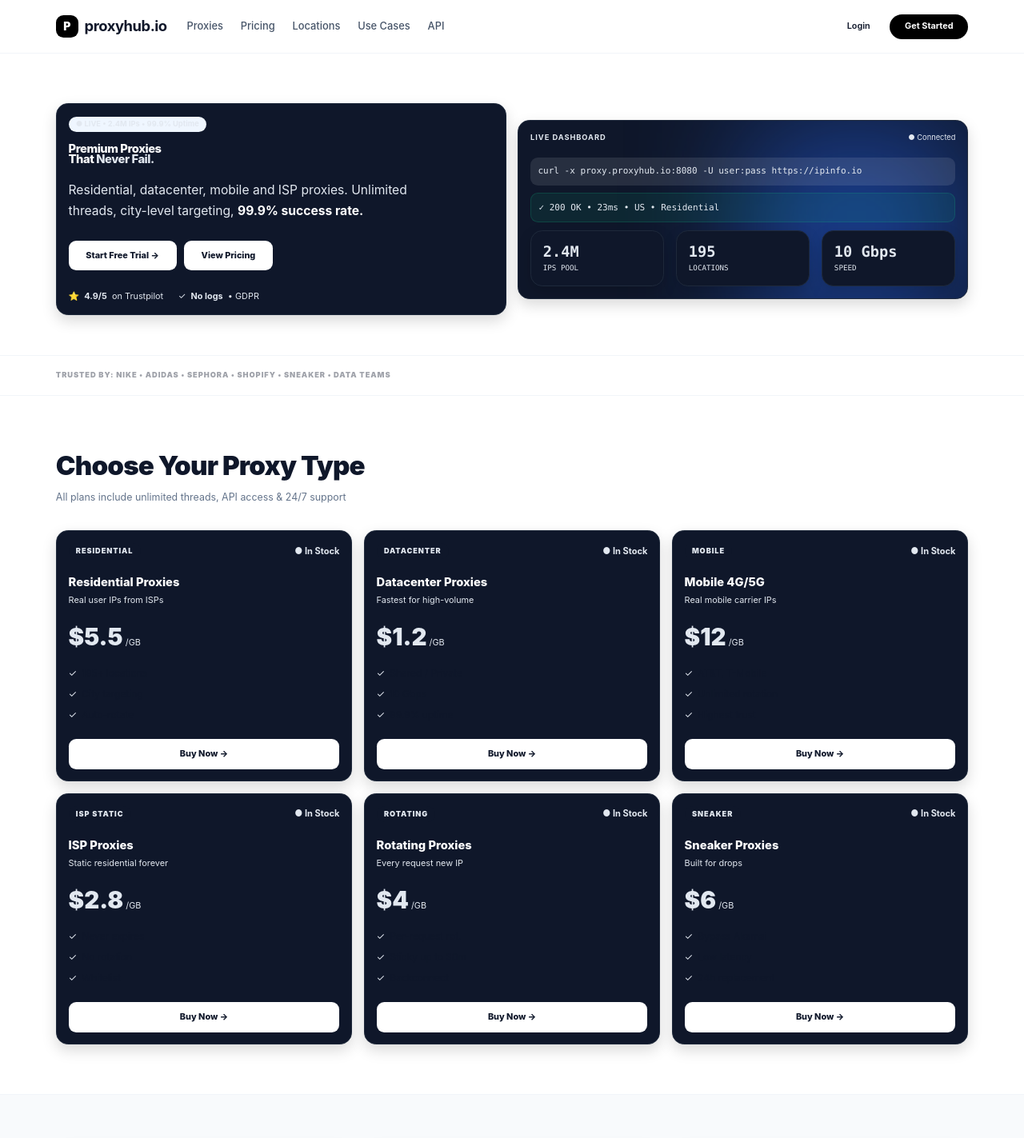
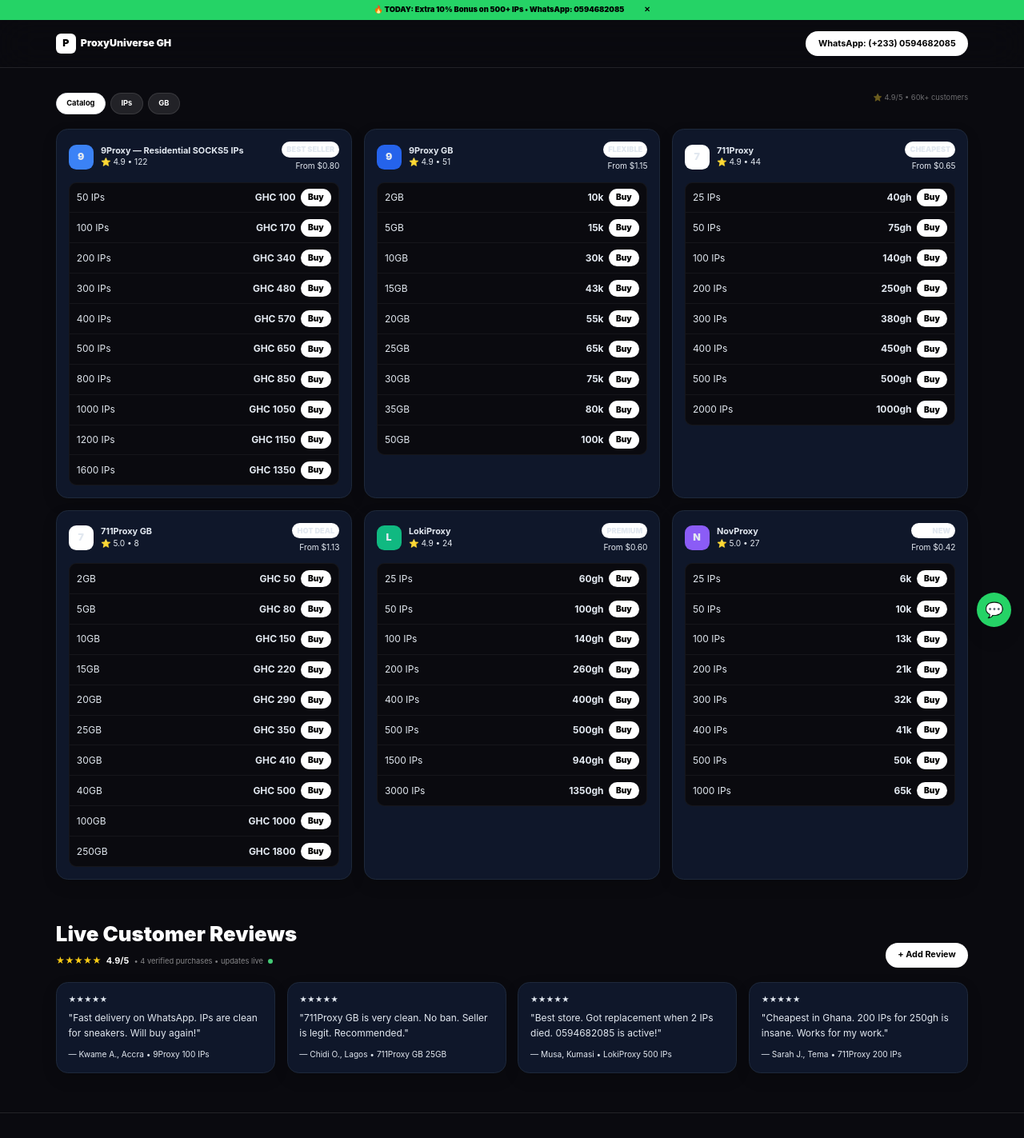
Before and after one commit to degraftquans-png/proxy-client-store, a React (Vite) app: page / in a window 1280 px wide. Shown: the top 1423 px of the page at 80% size. Built offline with nearby package versions, Linux system fonts and the light colour scheme.

Commit message:
add live reviews to marketplace

```diff
--- a/src/App.jsx
+++ b/src/App.jsx
@@ -1,130 +1,156 @@
-import { useState } from 'react';
+import { useState, useEffect } from 'react';
 
-export default function App() {
-  const [billing, setBilling] = useState('monthly');
+const WHATSAPP = "233594682085";
+const waLink = (msg) => `https://wa.me/${WHATSAPP}?text=${encodeURIComponent(msg)}`;
+
+const PRODUCTS = [
+  { id:'9proxy-ips', name:'9Proxy — Residential SOCKS5 IPs', rating:'4.9 • 122', badge:'BEST SELLER', from:'From $0.80', type:'IPs', letter:'9', color:'bg-blue-500', list:[
+    {label:'50 IPs', price:'GHC 100'},{label:'100 IPs', price:'GHC 170'},{label:'200 IPs', price:'GHC 340'},{label:'300 IPs', price:'GHC 480'},{label:'400 IPs', price:'GHC 570'},{label:'500 IPs', price:'GHC 650'},{label:'800 IPs', price:'GHC 850'},{label:'1000 IPs', price:'GHC 1050'},{label:'1200 IPs', price:'GHC 1150'},{label:'1600 IPs', price:'GHC 1350'},
+  ]},
+  { id:'9proxy-gb', name:'9Proxy GB', rating:'4.9 • 51', badge:'FLEXIBLE', from:'From $1.15', type:'GB', letter:'9', color:'bg-blue-600', list:[
+    {label:'2GB', price:'10k'},{label:'5GB', price:'15k'},{label:'10GB', price:'30k'},{label:'15GB', price:'43k'},{label:'20GB', price:'55k'},{label:'25GB', price:'65k'},{label:'30GB', price:'75k'},{label:'35GB', price:'80k'},{label:'50GB', price:'100k'},
+  ]},
+  { id:'711-ips', name:'711Proxy', rating:'4.9 • 44', badge:'CHEAPEST', from:'From $0.65', type:'IPs', letter:'7', color:'bg-white text-black', list:[
+    {label:'25 IPs', price:'40gh'},{label:'50 IPs', price:'75gh'},{label:'100 IPs', price:'140gh'},{label:'200 IPs', price:'250gh'},{label:'300 IPs', price:'380gh'},{label:'400 IPs', price:'450gh'},{label:'500 IPs', price:'500gh'},{label:'2000 IPs', price:'1000gh'},
+  ]},
+  { id:'711-gb', name:'711Proxy GB', rating:'5.0 • 8', badge:'HOT DEAL', from:'From $1.13', type:'GB', letter:'7', color:'bg-white text-black', list:[
+    {label:'2GB', price:'GHC 50'},{label:'5GB', price:'GHC 80'},{label:'10GB', price:'GHC 150'},{label:'15GB', price:'GHC 220'},{label:'20GB', price:'GHC 290'},{label:'25GB', price:'GHC 350'},{label:'30GB', price:'GHC 410'},{label:'40GB', price:'GHC 500'},{label:'100GB', price:'GHC 1000'},{label:'250GB', price:'GHC 1800'},
+  ]},
+  { id:'loki', name:'LokiProxy', rating:'4.9 • 24', badge:'PREMIUM', from:'From $0.60', type:'IPs', letter:'L', color:'bg-emerald-500', list:[
+    {label:'25 IPs', price:'60gh'},{label:'50 IPs', price:'100gh'},{label:'100 IPs', price:'140gh'},{label:'200 IPs', price:'260gh'},{label:'400 IPs', price:'400gh'},{label:'500 IPs', price:'500gh'},{label:'1500 IPs', price:'940gh'},{label:'3000 IPs', price:'1350gh'},
+  ]},
+  { id:'nov', name:'NovProxy', rating:'5.0 • 27', badge:'NEW', from:'From $0.42', type:'IPs', letter:'N', color:'bg-violet-500', list:[
+    {label:'25 IPs', price:'6k'},{label:'50 IPs', price:'10k'},{label:'100 IPs', price:'13k'},{label:'200 IPs', price:'21k'},{label:'300 IPs', price:'32k'},{label:'400 IPs', price:'41k'},{label:'500 IPs', price:'50k'},{label:'1000 IPs', price:'65k'},
+  ]},
+];
+
+const DEFAULT_REVIEWS = [
+  {name:'Kwame A.', loc:'Accra • 9Proxy 100 IPs', text:'Fast delivery on WhatsApp. IPs are clean for sneakers. Will buy again!', stars:5},
+  {name:'Chidi O.', loc:'Lagos • 711Proxy GB 25GB', text:'711Proxy GB is very clean. No ban. Seller is legit. Recommended.', stars:5},
+  {name:'Musa', loc:'Kumasi • LokiProxy 500 IPs', text:'Best store. Got replacement when 2 IPs died. 0594682085 is active!', stars:5},
+  {name:'Sarah J.', loc:'Tema • 711Proxy 200 IPs', text:'Cheapest in Ghana. 200 IPs for 250gh is insane. Works for my work.', stars:5},
+];
+
+export default function App(){
+  const [filter, setFilter] = useState('all');
+  const [reviews, setReviews] = useState(DEFAULT_REVIEWS);
+  const [showForm, setShowForm] = useState(false);
+  const [newR, setNewR] = useState({name:'', loc:'', text:''});
+  const [recent, setRecent] = useState(null);
+  const [showPromo, setShowPromo] = useState(true);
+
+  useEffect(()=>{
+    const saved = localStorage.getItem('proxy_reviews_gh');
+    if(saved) setReviews(JSON.parse(saved));
+  },[]);
+
+  // Live recent buyer popup
+  useEffect(()=>{
+    const names = ['Someone from Accra','Chidi from Lagos','Kwesi from Kumasi','Ama from Tema','Tunde from Abuja'];
+    const items = ['711Proxy 25 IPs','9Proxy GB 10GB','LokiProxy 100 IPs','NovProxy 500 IPs','711Proxy GB 5GB'];
+    const iv = setInterval(()=>{
+      setRecent({who:names[Math.floor(Math.random()*names.length)], what:items[Math.floor(Math.random()*items.length)]});
+      setTimeout(()=>setRecent(null), 4000);
+    }, 8000);
+    return()=>clearInterval(iv);
+  },[]);
+
+  const addReview = ()=>{
+    if(!newR.name ||!newR.text) return alert('Fill name and review');
+    const updated = [{...newR, stars:5, loc: newR.loc || 'Ghana'},...reviews];
+    setReviews(updated);
+    localStorage.setItem('proxy_reviews_gh', JSON.stringify(updated));
+    setNewR({name:'', loc:'', text:''});
+    setShowForm(false);
+  };
+
+  const filtered = filter==='all'? PRODUCTS : PRODUCTS.filter(p=>p.type===filter);
 
   return (
-    <div className="min-h-screen bg-white text-slate-900 font-['Inter']">
-      {/* HEADER */}
-      <header className="sticky top-0 z-50 bg-white/80 backdrop-blur-xl border-b border-slate-100">
-        <div className="max-w-[1280px] mx-auto px-6 h-[72px] flex justify-between items-center">
-          <div className="flex items-center gap-8">
-            <div className="flex items-center gap-2.5">
-              <div className="w-9 h-9 bg-black rounded-xl flex items-center justify-center text-white font-black text-lg">P</div>
-              <b className="text-[20px] tracking-tight">proxyhub.io</b>
-            </div>
-            <nav className="hidden lg:flex gap-7 text-[14px] font-medium text-slate-600">
-              <a href="#">Proxies</a><a href="#">Pricing</a><a href="#">Locations</a><a href="#">Use Cases</a><a href="#">API</a>
-            </nav>
-          </div>
-          <div className="flex gap-3">
-            <button className="px-5 py-2.5 text-sm font-semibold">Login</button>
-            <button className="px-6 py-2.5 bg-black text-white rounded-full text-sm font-bold hover:bg-blue-600 transition">Get Started</button>
-          </div>
+    <div className="min-h-screen bg-[#0A0A0F] text-white">
+      {showPromo && <div className="bg-[#25D366] text-black text-center py-2 text-xs font-black flex justify-center gap-4 px-4">🔥 TODAY: Extra 10% Bonus on 500+ IPs • WhatsApp: 0594682085 <button onClick={()=>setShowPromo(false)} className="ml-4">✕</button></div>}
+
+      <header className="sticky top-0 z-40 bg-[#0A0A0F]/80 backdrop-blur-xl border-b border-white/10">
+        <div className="max-w-[1280px] mx-auto px-6 h-[64px] flex justify-between items-center">
+          <div className="font-black flex items-center gap-2"><div className="w-8 h-8 bg-white text-black rounded-lg grid place-items-center">P</div> ProxyUniverse GH</div>
+          <a href={waLink('Hi, I want to buy proxy')} className="bg-white text-black px-5 py-2.5 rounded-full text-sm font-bold">WhatsApp: (+233) 0594682085</a>
         </div>
       </header>
 
-      {/* HERO */}
-      <section className="max-w-[1280px] mx-auto px-6 pt-20 pb-16 grid lg:grid-cols-2 gap-12 items-center">
-        <div>
-          <div className="inline-flex items-center gap-2 bg-blue-50 text-blue-700 px-3 py-1 rounded-full text-xs font-bold mb-5">● LIVE • 2.4M IPs • 99.9% Uptime</div>
-          <h1 className="text-[56px] font-black leading-[0.9] tracking-[-0.03em]">Premium Proxies<br/>That <span className="text-blue-600">Never Fail.</span></h1>
-          <p className="text-[17px] text-slate-500 mt-6 leading-relaxed max-w-[520px]">Residential, datacenter, mobile and ISP proxies. Unlimited threads, city-level targeting, <b className="text-slate-900">99.9% success rate.</b></p>
-          <div className="flex gap-3 mt-8">
-            <button className="bg-black text-white px-7 py-3.5 rounded-full font-bold text-sm">Start Free Trial →</button>
-            <button className="bg-slate-100 px-7 py-3.5 rounded-full font-bold text-sm">View Pricing</button>
-          </div>
-          <div className="flex gap-6 mt-8 text-sm">
-            <span className="flex gap-2">⭐ <b>4.9/5</b> on Trustpilot</span>
-            <span className="flex gap-2">✓ <b>No logs</b> • GDPR</span>
-          </div>
+      {/* CATALOG - like screenshot 2 */}
+      <section className="max-w-[1280px] mx-auto px-6 pt-10">
+        <div className="flex gap-2 mb-6">
+          <button onClick={()=>setFilter('all')} className={`px-4 py-2 rounded-full text-xs font-bold border ${filter==='all'?'bg-white text-black':'bg-white/10 border-white/10'}`}>Catalog</button>
+          <button onClick={()=>setFilter('IPs')} className={`px-4 py-2 rounded-full text-xs font-bold border ${filter==='IPs'?'bg-white text-black':'bg-white/10 border-white/10'}`}>IPs</button>
+          <button onClick={()=>setFilter('GB')} className={`px-4 py-2 rounded-full text-xs font-bold border ${filter==='GB'?'bg-white text-black':'bg-white/10 border-white/10'}`}>GB</button>
+          <span className="ml-auto text-xs text-white/40">⭐ 4.9/5 • 60k+ customers</span>
         </div>
-        <div className="bg-slate-900 rounded-[32px] p-8 text-white relative overflow-hidden">
-          <div className="absolute top-0 right-0 w-[300px] h-[300px] bg-blue-600 blur-[80px] opacity-50"></div>
-          <div className="relative">
-            <div className="flex justify-between mb-6"><span className="text-slate-400 text-xs font-bold tracking-widest">LIVE DASHBOARD</span><span className="text-emerald-400 text-xs">● Connected</span></div>
-            <div className="space-y-3 font-mono text-[12px]">
-              <div className="bg-white/10 p-3 rounded-xl">curl -x proxy.proxyhub.io:8080 -U user:pass https://ipinfo.io</div>
-              <div className="bg-emerald-500/10 border border-emerald-500/20 p-3 rounded-xl text-emerald-300">✓ 200 OK • 23ms • US • Residential</div>
-              <div className="grid grid-cols-3 gap-3 mt-6">
-                <div className="bg-white/5 p-4 rounded-2xl"><div className="text-2xl font-black">2.4M</div><div className="text-[10px] text-slate-400 uppercase">IPs Pool</div></div>
-                <div className="bg-white/5 p-4 rounded-2xl"><div className="text-2xl font-black">195</div><div className="text-[10px] text-slate-400 uppercase">Locations</div></div>
-                <div className="bg-white/5 p-4 rounded-2xl"><div className="text-2xl font-black">10 Gbps</div><div className="text-[10px] text-slate-400 uppercase">Speed</div></div>
+
+        <div className="grid md:grid-cols-2 lg:grid-cols-3 gap-4">
+          {filtered.map(p=>(
+            <div key={p.id} className="bg-[#15151E] border border-white/10 rounded-[20px] p-5">
+              <div className="flex items-center gap-3">
+                <div className={`w-10 h-10 rounded-xl ${p.color} grid place-items-center font-black`}>{p.letter}</div>
+                <div className="flex-1"><div className="font-bold text-sm leading-tight">{p.name}</div><div className="text-[11px] text-yellow-400">⭐ {p.rating}</div></div>
+                <div className="text-right"><div className="text-[10px] bg-white text-black px-2 py-1 rounded-full font-black">{p.badge}</div><div className="text-[11px] text-white/40 mt-1">{p.from}</div></div>
               </div>
-            </div>
-          </div>
-        </div>
-      </section>
-
-      {/* LOGOS */}
-      <div className="border-y border-slate-100 py-6">
-        <div className="max-w-[1280px] mx-auto px-6 flex justify-between items-center opacity-40 text-xs font-black tracking-widest">TRUSTED BY: NIKE • ADIDAS • SEPHORA • SHOPIFY • SNEAKER • DATA TEAMS</div>
-      </div>
-
-      {/* PROXY TYPES - YOUR MAIN CARDS */}
-      <section className="max-w-[1280px] mx-auto px-6 py-20">
-        <h2 className="text-[36px] font-black tracking-tight">Choose Your Proxy Type</h2>
-        <p className="text-slate-500 mt-2">All plans include unlimited threads, API access & 24/7 support</p>
-        <div className="grid md:grid-cols-3 gap-6 mt-10">
-          {[
-            {t:'RESIDENTIAL', n:'Residential Proxies', p:'$5.5', d:'Real user IPs from ISPs', f:['195+ locations','City targeting','Auto-rotate']},
-            {t:'DATACENTER', n:'Datacenter Proxies', p:'$1.2', d:'Fastest for high-volume', f:['Shared / Private','10 Gbps','99.9% uptime']},
-            {t:'MOBILE', n:'Mobile 4G/5G', p:'$12', d:'Real mobile carrier IPs', f:['AT&T, T-Mobile','Unlimited rotation','Highest trust']},
-            {t:'ISP STATIC', n:'ISP Proxies', p:'$2.8', d:'Static residential forever', f:['Never expires','No rotation','Whitelist']},
-            {t:'ROTATING', n:'Rotating Proxies', p:'$4', d:'Every request new IP', f:['Per-request rot.','Sticky up to 30m','Backconnect']},
-            {t:'SNEAKER', n:'Sneaker Proxies', p:'$6', d:'Built for drops', f:['Bypass Akamai','Low latency','24h replacement']},
-          ].map(card => (
-            <div key={card.n} className="group border border-slate-200 rounded-[24px] p-7 hover:border-black hover:shadow-[0_20px_40px_rgba(0,0,0,0.08)] transition-all bg-white">
-              <div className="flex justify-between items-center mb-6">
-                <span className="text-[10px] font-black tracking-widest px-3 py-1 bg-slate-900 text-white rounded-full">{card.t}</span>
-                <span className="text-[12px] font-bold text-emerald-600">● In Stock</span>
+              <div className="mt-4 bg-[#0A0A0F] rounded-xl divide-y divide-white/5 border border-white/5">
+                {p.list.map(i=>(
+                  <div key={i.label} className="flex justify-between items-center px-3 py-2.5 text-[13px]">
+                    <span>{i.label}</span>
+                    <span className="flex items-center gap-2"><b>{i.price}</b><a href={waLink(`Hello, I want ${p.name} - ${i.label} for ${i.price}`)} className="bg-white text-black px-3 py-1 rounded-full text-[11px] font-black">Buy</a></span>
+                  </div>
+                ))}
               </div>
-              <h3 className="font-bold text-[20px]">{card.n}</h3>
-              <p className="text-sm text-slate-500 mt-1">{card.d}</p>
-              <div className="flex items-baseline gap-1 mt-5">
-                <span className="text-[32px] font-black">{card.p}</span><span className="text-slate-500 text-sm">/GB</span>
-              </div>
-              <ul className="mt-5 space-y-2.5">
-                {card.f.map(x => <li key={x} className="text-[13px] flex gap-2"><span className="text-emerald-600">✓</span> {x}</li>)}
-              </ul>
-              <button className="w-full mt-7 bg-black text-white py-3.5 rounded-full font-bold text-sm group-hover:bg-blue-600 transition">Buy Now →</button>
             </div>
           ))}
         </div>
       </section>
 
-      {/* FEATURES */}
-      <section className="bg-slate-50 border-y border-slate-100 py-20">
-        <div className="max-w-[1280px] mx-auto px-6">
-          <div className="grid lg:grid-cols-3 gap-10">
-            <div className="bg-white rounded-[24px] p-8 border border-slate-200"><h4 className="font-bold text-lg">⚡ 0.3s Avg Response</h4><p className="text-sm text-slate-500 mt-2">Lowest latency on market with direct ISP peerings.</p></div>
-            <div className="bg-white rounded-[24px] p-8 border border-slate-200"><h4 className="font-bold text-lg">🌍 195 Countries + City</h4><p className="text-sm text-slate-500 mt-2">Target any country, state, city or ASN level.</p></div>
-            <div className="bg-white rounded-[24px] p-8 border border-slate-200"><h4 className="font-bold text-lg">🛡️ Never Get Blocked</h4><p className="text-sm text-slate-500 mt-2">Advanced rotation & fingerprint bypass tech.</p></div>
+      {/* LIVE REVIEWS + RATINGS - RESTORED */}
+      <section className="max-w-[1280px] mx-auto px-6 py-16">
+        <div className="flex flex-wrap justify-between items-end gap-4 mb-6">
+          <div>
+            <h2 className="text-[28px] font-black">Live Customer Reviews</h2>
+            <div className="flex items-center gap-2 mt-2">
+              <div className="flex text-yellow-400 text-sm">★★★★★</div>
+              <span className="text-sm font-bold">4.9/5</span>
+              <span className="text-xs text-white/50">• {reviews.length} verified purchases • updates live</span>
+              <span className="w-2 h-2 bg-green-400 rounded-full animate-pulse"></span>
+            </div>
           </div>
+          <button onClick={()=>setShowForm(!showForm)} className="bg-white text-black px-5 py-2.5 rounded-full text-sm font-bold">+ Add Review</button>
         </div>
-      </section>
 
-      {/* USE CASES */}
-      <section className="max-w-[1280px] mx-auto px-6 py-20">
-        <h2 className="text-[32px] font-black">Built for Every Use Case</h2>
-        <div className="grid md:grid-cols-4 gap-4 mt-8">
-          {['Web Scraping','Price Monitoring','Sneaker Copping','SEO Monitoring','Ad Verification','Social Media','Ticketing','Crypto'].map(u => (
-            <div key={u} className="border border-slate-200 rounded-2xl p-5 font-semibold text-sm hover:bg-black hover:text-white transition">{u}</div>
+        {showForm && (
+          <div className="bg-[#15151E] border border-[#25D366]/30 rounded-2xl p-5 mb-6 max-w-xl">
+            <h3 className="font-bold text-sm mb-3">Add your review (shows instantly)</h3>
+            <input value={newR.name} onChange={e=>setNewR({...newR, name:e.target.value})} placeholder="Your Name" className="w-full bg-black/40 border border-white/10 rounded-xl px-4 py-2.5 text-sm mb-2 outline-none"/>
+            <input value={newR.loc} onChange={e=>setNewR({...newR, loc:e.target.value})} placeholder="Location + Product (e.g Accra - 711Proxy 50 IPs)" className="w-full bg-black/40 border border-white/10 rounded-xl px-4 py-2.5 text-sm mb-2 outline-none"/>
+            <textarea value={newR.text} onChange={e=>setNewR({...newR, text:e.target.value})} placeholder="Your experience..." className="w-full bg-black/40 border border-white/10 rounded-xl px-4 py-2.5 text-sm h-20 outline-none mb-3"></textarea>
+            <button onClick={addReview} className="w-full bg-[#25D366] text-black py-3 rounded-full font-black text-sm">Post Review ★★★★★</button>
+          </div>
+        )}
+
+        <div className="grid md:grid-cols-2 lg:grid-cols-4 gap-3">
+          {reviews.map((r,i)=>(
+            <div key={i} className="bg-[#15151E] border border-white/10 rounded-2xl p-4">
+              <div className="flex text-yellow-400 text-xs">★★★★★</div>
+              <p className="text-[13px] leading-relaxed mt-2">"{r.text}"</p>
+              <p className="text-[11px] text-white/40 mt-3">— {r.name}, {r.loc}</p>
+            </div>
           ))}
         </div>
       </section>
 
-      {/* CTA */}
-      <section className="bg-black rounded-[40px] max-w-[1280px] mx-auto mx-6 lg:mx-auto p-12 lg:p-16 text-center mb-10">
-        <h2 className="text-white text-[40px] font-black leading-none">Ready to scale<br/>your operations?</h2>
-        <p className="text-slate-400 mt-4">Start with $1 trial • No credit card • Cancel anytime</p>
-        <button className="bg-white text-black px-8 py-4 rounded-full font-black mt-8">Get 1GB for $1 →</button>
-      </section>
+      <footer className="border-t border-white/10 py-10 text-center">
+        <div className="text-sm font-bold">WhatsApp Contact: (+233) 0594682085</div>
+        <div className="text-xs text-white/30 mt-2">Instant delivery • 24/7 • Ghana & Nigeria</div>
+      </footer>
 
-      {/* FOOTER */}
-      <footer className="border-t border-slate-100 py-10 text-center text-xs text-slate-400">
-        © 2026 ProxyHub • 99.9% Uptime SLA • support@proxyhub.io
-      </footer>
+      {/* FLOATING WHATSAPP + RECENT BUYER */}
+      <a href={waLink('Hi, I want to buy proxies')} className="fixed bottom-5 right-5 w-14 h-14 bg-[#25D366] rounded-full grid place-items-center text-2xl shadow-xl">💬</a>
+      {recent && <div className="fixed bottom-24 left-4 bg-white text-black rounded-2xl px-4 py-3 text-xs shadow-2xl animate-bounce"><b>{recent.who}</b> bought<br/>{recent.what} <span className="text-[10px] opacity-60">2 mins ago • verified</span></div>}
     </div>
-  );
+  )
 }
```
